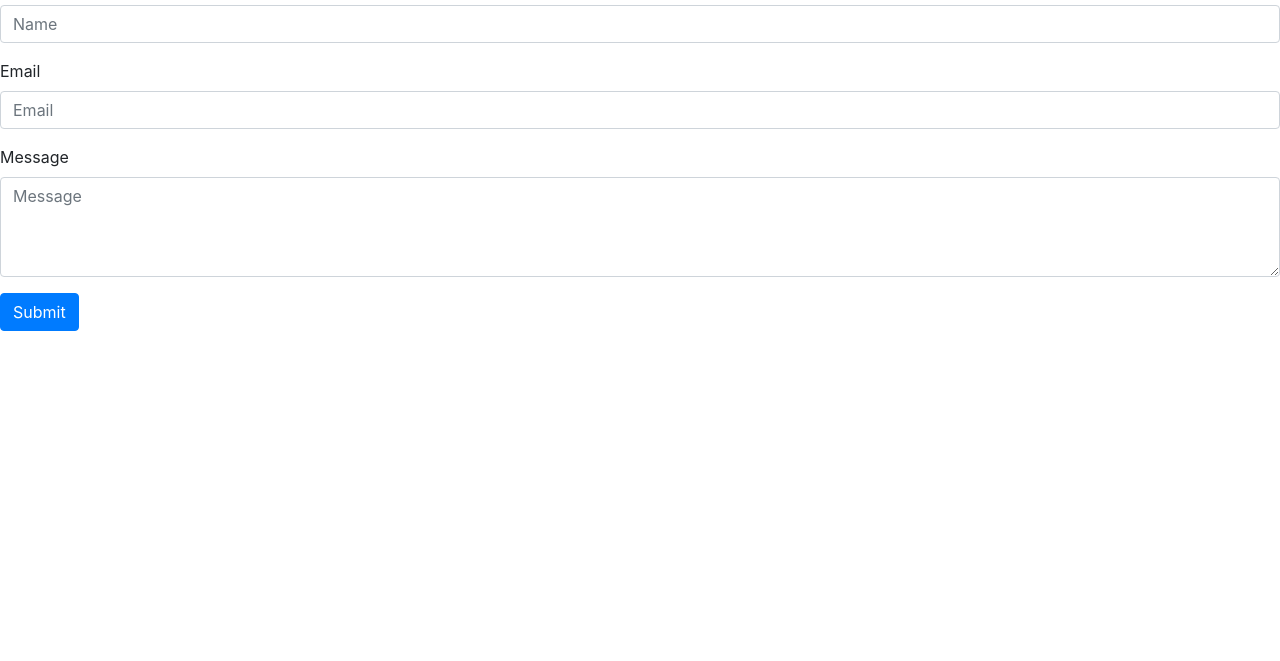
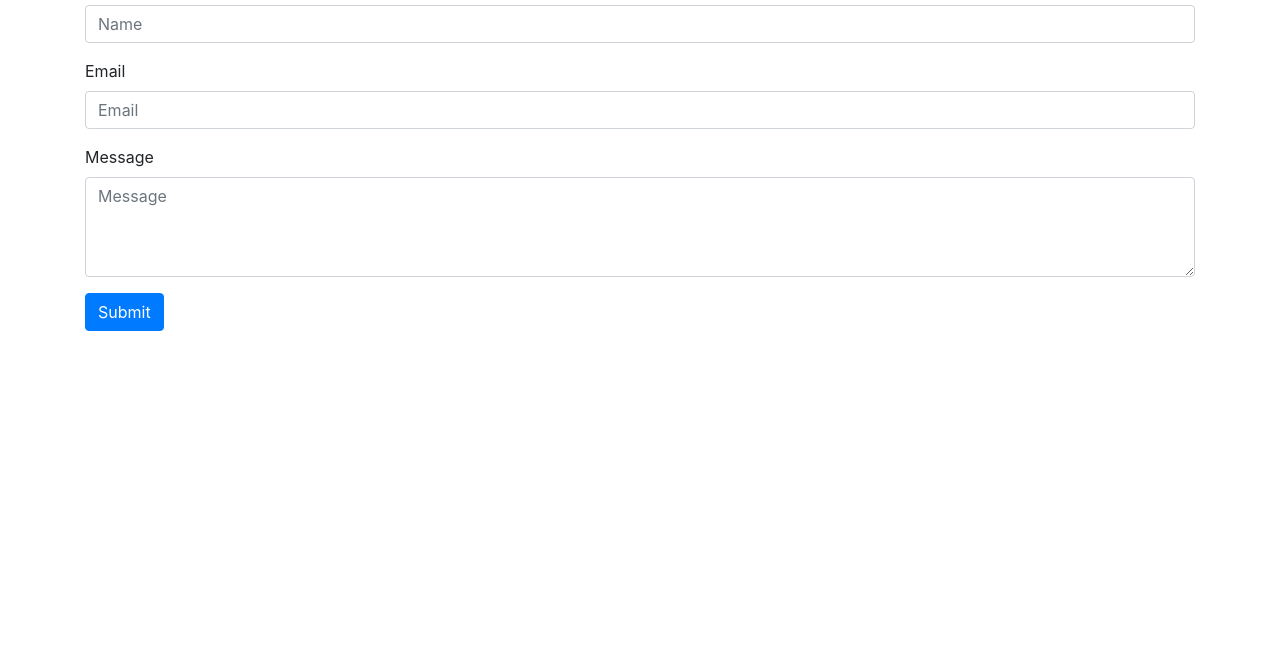
Before and after one commit to Christian-Bryant2020/Portfolio, a plain HTML site: page contact.html in a window 1280 px wide. Shown: the part 139-800 px from the top of the page. Drawn offline with nearby package versions, Linux system fonts and the light colour scheme.

Commit message:
Update contact.html

```diff
--- a/contact.html
+++ b/contact.html
@@ -33,10 +33,10 @@
           </nav>
           <script src="https://cdn.jsdelivr.net/npm/bootstrap@5.0.0-beta1/dist/js/bootstrap.bundle.min.js" integrity="sha384-ygbV9kiqUc6oa4msXn9868pTtWMgiQaeYH7/t7LECLbyPA2x65Kgf80OJFdroafW" crossorigin="anonymous"></script>
         <!-- Container -->
-        <div class="container-sm">
+        <div class="container">
             <h1> Contact </h1>
             <form>
-                <div class="form-floating mb-3">
+                <div class="form-floating mb-3 ">
                   <label for="inputName1" class="form-label">Name</label>
                   <input type="name" class="form-control" id="inputName1" aria-describedby="nameHelp" placeholder="Name">
 
```
